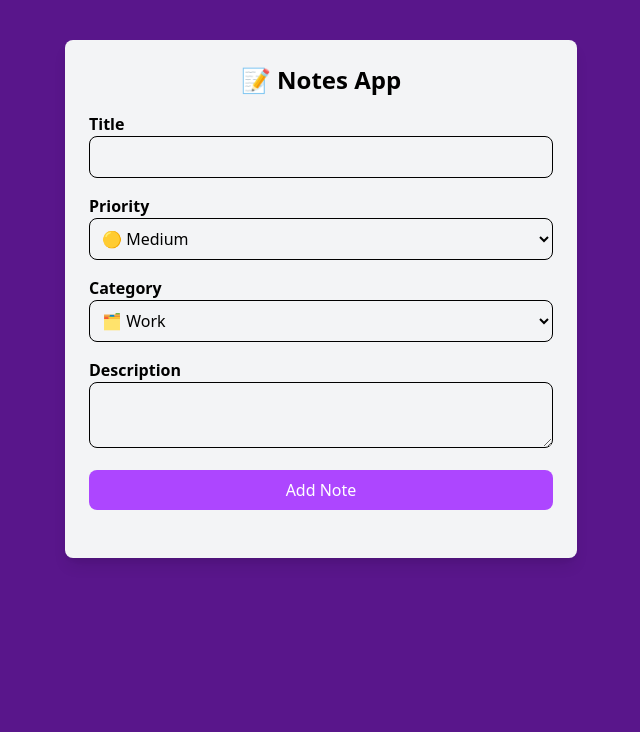
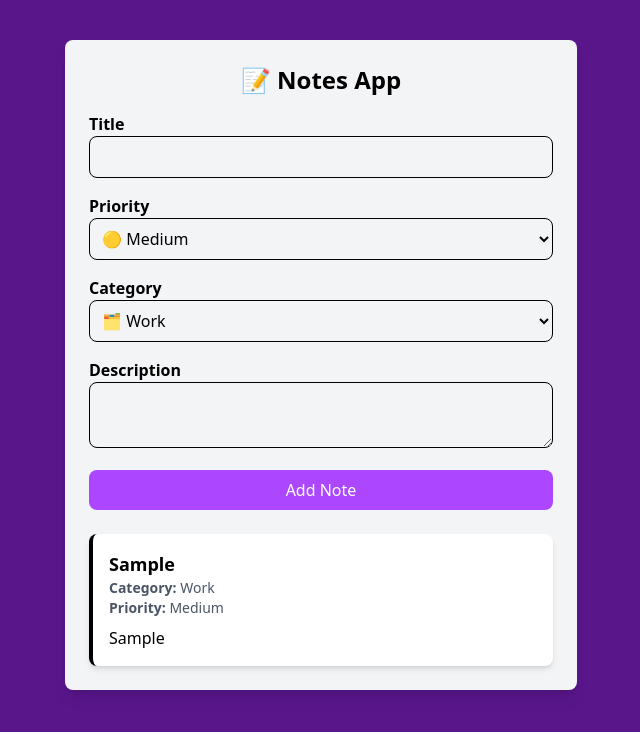
Before and after one commit to tassos-venetikidis/notes-app, a React (Vite) app: page / in a window 1280 px wide. Both pictures are taken after typing "Sample", "Sample" into the empty fields and a click on the button "Add Note". Shown: the top 732 px of the page, without its empty margins (319-959 px from the left). Built offline with nearby package versions, Linux system fonts and the light colour scheme.

Commit message:
Created the NoteList component

```diff
--- a/src/App.jsx
+++ b/src/App.jsx
@@ -1,5 +1,6 @@
 import { useState } from "react";
 import NoteForm from "./components/NoteForm.jsx";
+import NoteList from "./components/NoteList.jsx";
 
 function App() {
   const [notes, setNotes] = useState([]);
@@ -8,6 +9,7 @@
     <div className="max-w-lg mx-auto mt-10 p-6 bg-gray-100 rounded-lg shadow-lg">
       <h2 className="text-2xl font-bold mb-4 text-center">📝 Notes App</h2>
       <NoteForm notes={notes} setNotes={setNotes} />
+      <NoteList notes={notes} />
     </div>
   );
 }
--- /dev/null
+++ b/src/components/NoteList.jsx
@@ -0,0 +1,26 @@
+function NoteList({ notes }) {
+  if (notes.length === 0) {
+    return <p className="text-center text-gray-500">No Notes Yet</p>;
+  }
+  return (
+    <div className="space-y-4">
+      {notes.map((note) => (
+        <div
+          key={note.id}
+          className="p-4 bg-white rounded-lg shadow-md border-l-4"
+        >
+          <h3 className="text-lg font-bold">{note.title}</h3>
+          <p className="text-sm text-gray-600">
+            <strong>Category: </strong> {note.category}
+          </p>
+          <p className="text-sm text-gray-600">
+            <strong>Priority: </strong> {note.priority}
+          </p>
+          <p className="mt-2">{note.description}</p>
+        </div>
+      ))}
+    </div>
+  );
+}
+
+export default NoteList;
```
